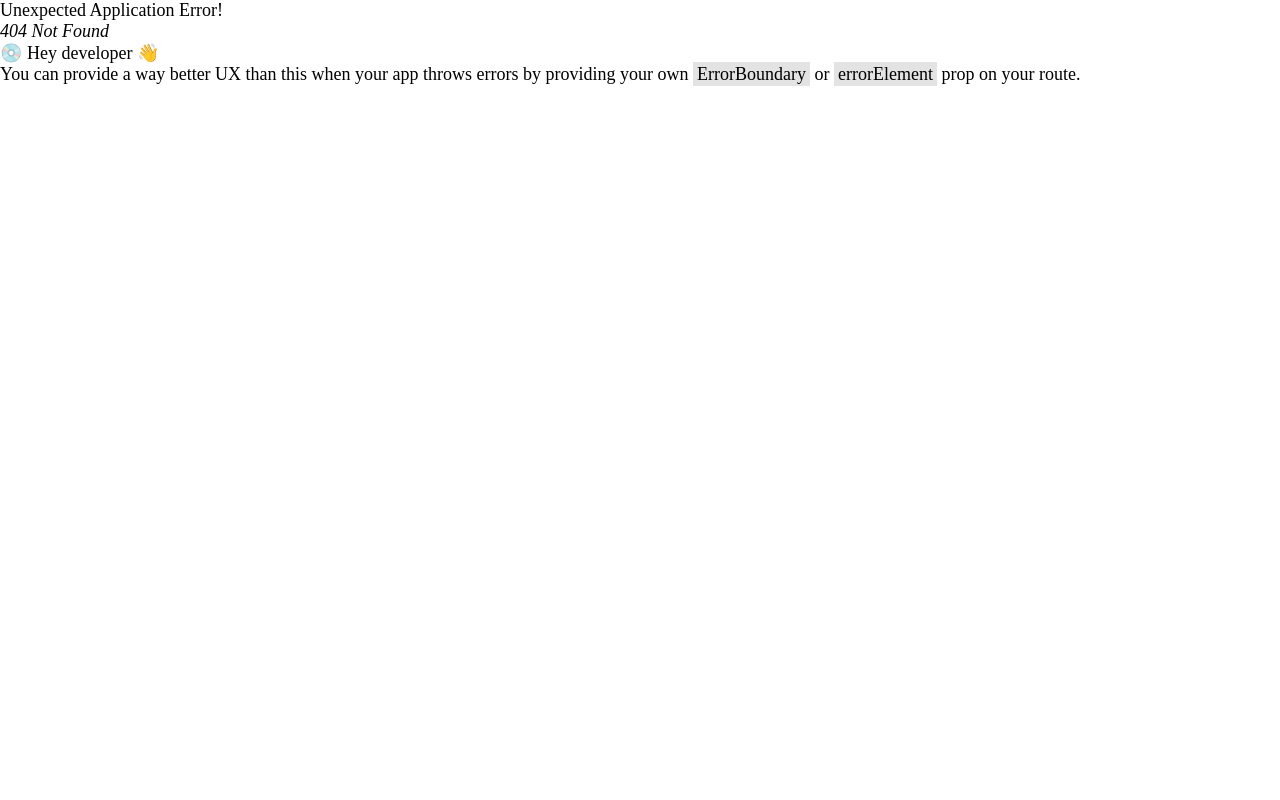
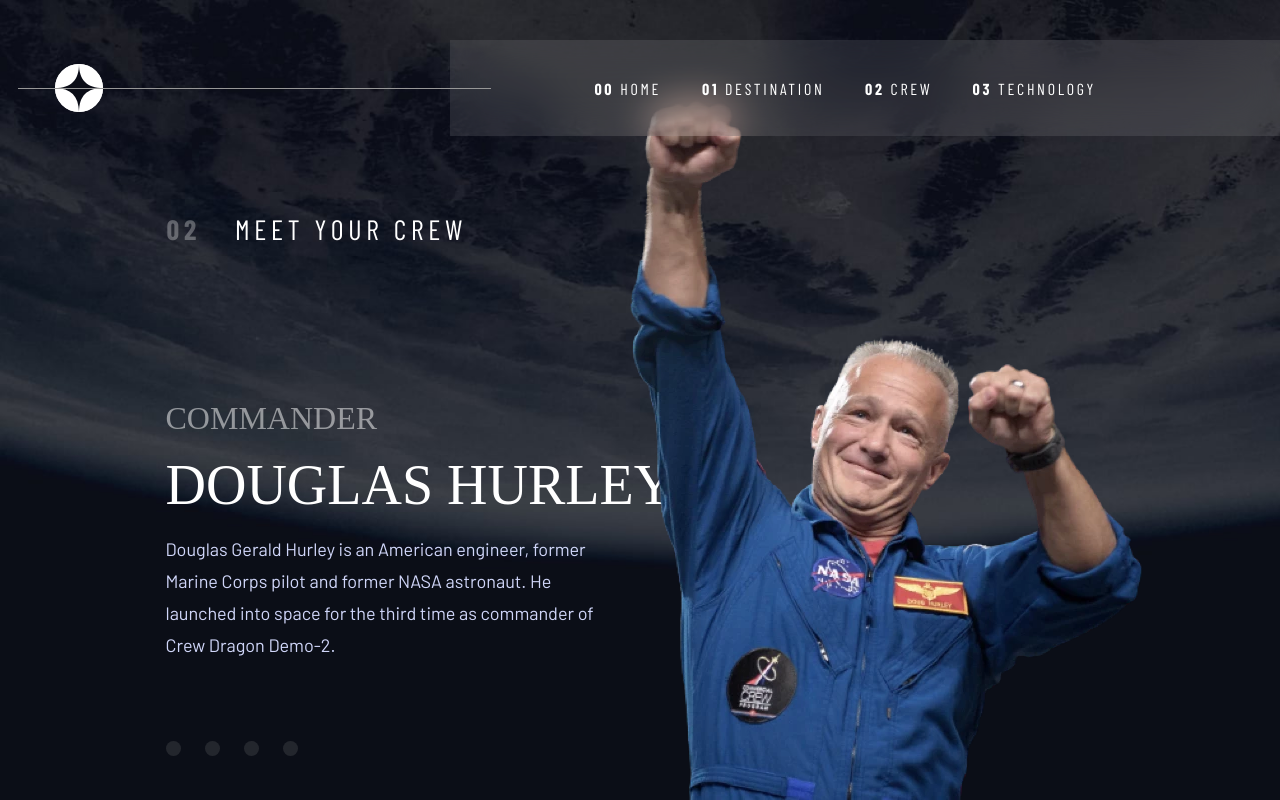
Before and after one commit to DavidXploidz/Space-Tourism-Landing, a React (Vite) app: page /crew in a window 1280 px wide. Before the commit this address had no page. Built offline with nearby package versions, Linux system fonts and the light colour scheme; a web font is replaced by a local one.

Commit message:
seccion de crew maquetada estaticamente

```diff
--- a/db.json
+++ b/db.json
@@ -3,8 +3,8 @@
     {
       "name": "Moon",
       "images": {
-        "png": "./assets/destination/image-moon.png",
-        "webp": "./assets/destination/image-moon.webp"
+        "png": "/images/destination/image-moon.png",
+        "webp": "/images/destination/image-moon.webp"
       },
       "description": "See our planet as you’ve never seen it before. A perfect relaxing trip away to help regain perspective and come back refreshed. While you’re there, take in some history by visiting the Luna 2 and Apollo 11 landing sites.",
       "distance": "384,400 km",
@@ -13,8 +13,8 @@
     {
       "name": "Mars",
       "images": {
-        "png": "./assets/destination/image-mars.png",
-        "webp": "./assets/destination/image-mars.webp"
+        "png": "/images/destination/image-mars.png",
+        "webp": "/images/destination/image-mars.webp"
       },
       "description": "Don’t forget to pack your hiking boots. You’ll need them to tackle Olympus Mons, the tallest planetary mountain in our solar system. It’s two and a half times the size of Everest!",
       "distance": "225 mil. km",
@@ -23,8 +23,8 @@
     {
       "name": "Europa",
       "images": {
-        "png": "./assets/destination/image-europa.png",
-        "webp": "./assets/destination/image-europa.webp"
+        "png": "/images/destination/image-europa.png",
+        "webp": "/images/destination/image-europa.webp"
       },
       "description": "The smallest of the four Galilean moons orbiting Jupiter, Europa is a winter lover’s dream. With an icy surface, it’s perfect for a bit of ice skating, curling, hockey, or simple relaxation in your snug wintery cabin.",
       "distance": "628 mil. km",
@@ -33,8 +33,8 @@
     {
       "name": "Titan",
       "images": {
-        "png": "./assets/destination/image-titan.png",
-        "webp": "./assets/destination/image-titan.webp"
+        "png": "/images/destination/image-titan.png",
+        "webp": "/images/destination/image-titan.webp"
       },
       "description": "The only moon known to have a dense atmosphere other than Earth, Titan is a home away from home (just a few hundred degrees colder!). As a bonus, you get striking views of the Rings of Saturn.",
       "distance": "1.6 bil. km",
@@ -45,8 +45,8 @@
     {
       "name": "Douglas Hurley",
       "images": {
-        "png": "./assets/crew/image-douglas-hurley.png",
-        "webp": "./assets/crew/image-douglas-hurley.webp"
+        "png": "/images/crew/image-douglas-hurley.png",
+        "webp": "/images/crew/image-douglas-hurley.webp"
       },
       "role": "Commander",
       "bio": "Douglas Gerald Hurley is an American engineer, former Marine Corps pilot and former NASA astronaut. He launched into space for the third time as commander of Crew Dragon Demo-2."
@@ -54,8 +54,8 @@
     {
       "name": "Mark Shuttleworth",
       "images": {
-        "png": "./assets/crew/image-mark-shuttleworth.png",
-        "webp": "./assets/crew/image-mark-shuttleworth.webp"
+        "png": "/images/crew/image-mark-shuttleworth.png",
+        "webp": "/images/crew/image-mark-shuttleworth.webp"
       },
       "role": "Mission Specialist",
       "bio": "Mark Richard Shuttleworth is the founder and CEO of Canonical, the company behind the Linux-based Ubuntu operating system. Shuttleworth became the first South African to travel to space as a space tourist."
@@ -63,8 +63,8 @@
     {
       "name": "Victor Glover",
       "images": {
-        "png": "./assets/crew/image-victor-glover.png",
-        "webp": "./assets/crew/image-victor-glover.webp"
+        "png": "/images/crew/image-victor-glover.png",
+        "webp": "/images/crew/image-victor-glover.webp"
       },
       "role": "Pilot",
       "bio": "Pilot on the first operational flight of the SpaceX Crew Dragon to the International Space Station. Glover is a commander in the U.S. Navy where he pilots an F/A-18.He was a crew member of Expedition 64, and served as a station systems flight engineer."
@@ -72,8 +72,8 @@
     {
       "name": "Anousheh Ansari",
       "images": {
-        "png": "./assets/crew/image-anousheh-ansari.png",
-        "webp": "./assets/crew/image-anousheh-ansari.webp"
+        "png": "/images/crew/image-anousheh-ansari.png",
+        "webp": "/images/crew/image-anousheh-ansari.webp"
       },
       "role": "Flight Engineer",
       "bio": "Anousheh Ansari is an Iranian American engineer and co-founder of Prodea Systems. Ansari was the fourth self-funded space tourist, the first self-funded woman to fly to the ISS, and the first Iranian in space."
@@ -83,24 +83,24 @@
     {
       "name": "Launch vehicle",
       "images": {
-        "portrait": "./assets/technology/image-launch-vehicle-portrait.jpg",
-        "landscape": "./assets/technology/image-launch-vehicle-landscape.jpg"
+        "portrait": "/images/technology/image-launch-vehicle-portrait.jpg",
+        "landscape": "/images/technology/image-launch-vehicle-landscape.jpg"
       },
       "description": "A launch vehicle or carrier rocket is a rocket-propelled vehicle used to carry a payload from Earth's surface to space, usually to Earth orbit or beyond. Our WEB-X carrier rocket is the most powerful in operation. Standing 150 metres tall, it's quite an awe-inspiring sight on the launch pad!"
     },
     {
       "name": "Spaceport",
       "images": {
-        "portrait": "./assets/technology/image-spaceport-portrait.jpg",
-        "landscape": "./assets/technology/image-spaceport-landscape.jpg"
+        "portrait": "/images/technology/image-spaceport-portrait.jpg",
+        "landscape": "/images/technology/image-spaceport-landscape.jpg"
       },
       "description": "A spaceport or cosmodrome is a site for launching (or receiving) spacecraft, by analogy to the seaport for ships or airport for aircraft. Based in the famous Cape Canaveral, our spaceport is ideally situated to take advantage of the Earth’s rotation for launch."
     },
     {
       "name": "Space capsule",
       "images": {
-        "portrait": "./assets/technology/image-space-capsule-portrait.jpg",
-        "landscape": "./assets/technology/image-space-capsule-landscape.jpg"
+        "portrait": "/images/technology/image-space-capsule-portrait.jpg",
+        "landscape": "/images/technology/image-space-capsule-landscape.jpg"
       },
       "description": "A space capsule is an often-crewed spacecraft that uses a blunt-body reentry capsule to reenter the Earth's atmosphere without wings. Our capsule is where you'll spend your time during the flight. It includes a space gym, cinema, and plenty of other activities to keep you entertained."
     }
--- a/router.jsx
+++ b/router.jsx
@@ -2,6 +2,7 @@ import { createBrowserRouter } from "react-router-dom";
 import Layout from "./src/layouts/Layout";
 import Inicio from "./src/views/Inicio";
 import Destination from "./src/views/Destination";
+import Crew from "./src/views/Crew";
 
 
 const router = createBrowserRouter([
@@ -25,6 +26,16 @@ const router = createBrowserRouter([
                 element: <Destination />
             }
         ]
+    },
+    {
+        path: '/crew',
+        element: <Layout />,
+        children: [
+            {
+                index: true,
+                element: <Crew />
+            }
+        ]
     }
 ]);
 
--- /dev/null
+++ b/src/components/MainTitle.jsx
@@ -0,0 +1,8 @@
+
+export default function MainTitle({number, title}) {
+  return (
+    <div>
+        <h2 className='destination__title'><span className='destination__title destination__title--span'>{number}</span>{title}</h2>
+    </div>
+  )
+}
--- /dev/null
+++ b/src/styles/Crew.css
@@ -0,0 +1,54 @@
+.crew{
+    background-image: url(/images/crew/background-crew-desktop.jpg);
+    background-size: cover;
+    background-position: top center;
+    background-repeat: no-repeat;
+    height: 100vh;
+    position: absolute;
+    inset: 0;
+    z-index: -1;
+}
+.crew__content{
+    margin-top: 154px;
+    margin-left: 165.5px;
+    font-family: var(--titles);
+    color: var(--White);
+    text-transform: uppercase;
+}
+.crew__role{
+    font-size: 32px;
+    opacity: 50%;
+    margin-bottom: 1rem;
+}
+.crew__name{
+    font-size: 56px;
+    margin-bottom: 1rem;
+}
+.crew__bio{
+    color: var(--Violet);
+    text-transform: none;
+    max-width: 444px;
+    font-family: var(--normal);
+    line-height: 32px;
+}
+.crew__image{
+    max-width: 100%;
+    display: block;
+    position: absolute;
+    bottom: 0;
+    right: 137px;
+}
+.crew__dots{
+    display: flex;
+    justify-content: space-between;
+    max-width: 132px;
+    margin-left: 165.5px;
+    margin-top: 5rem;
+}
+.crew__dot{
+    height: 15px;
+    width: 15px;
+    border-radius: 50%;
+    background-color: var(--Gray97);
+    filter: opacity(17.44%);
+}
--- a/src/styles/Destination.css
+++ b/src/styles/Destination.css
@@ -47,9 +47,19 @@
     font-size: 16px;
     font-family: var(--headings);
     text-transform: uppercase;
+    position: relative;
 }
 .destination__li:hover{
     cursor: pointer;
+}
+.destination__li:hover::after{
+    background-color: var(--Violet);
+    content: '';
+    height: 2px;
+    position: absolute;
+    bottom: -1rem;
+    width: 100%;
+    left: 0;
 }
 .destination__li--active{
     color: var(--White);
--- /dev/null
+++ b/src/views/Crew.jsx
@@ -0,0 +1,24 @@
+import MainTitle from '../components/MainTitle'
+import '../styles/Crew.css'
+
+export default function Crew() {
+  return (
+    <div className="crew">
+        <MainTitle number={'02'} title={'Meet your crew'} />
+        <div className='crew__content'>
+            <p className='crew__role'>Commander</p>
+            <h3 className='crew__name'>Douglas hurley</h3>
+            <p className='crew__bio'>
+                Douglas Gerald Hurley is an American engineer, former Marine Corps pilot and former NASA astronaut. He launched into space for the third time as commander of Crew Dragon Demo-2.
+            </p>
+        </div>
+        <div className='crew__dots'>
+            <div className='crew__dot'></div>
+            <div className='crew__dot'></div>
+            <div className='crew__dot'></div>
+            <div className='crew__dot'></div>
+        </div>
+        <img className='crew__image' src="/images/crew/image-douglas-hurley.webp" alt="Image person" />
+    </div>
+  )
+}
--- a/src/views/Destination.jsx
+++ b/src/views/Destination.jsx
@@ -19,10 +19,10 @@ export default function Destination() {
     const resultado = await respuesta.json();
     setData(resultado.destinations);
     setPlanet(resultado.destinations[index]);
-    console.log(resultado.destinations[index])
   }
 
-  const {name, description, distance, travel } = planet;
+  const {name, description, distance, travel, images } = planet;
+
 
   const handleChangeTab = (tab, index) => {
     setTab(tab)
@@ -34,7 +34,8 @@ export default function Destination() {
       <h2 className='destination__title'><span className='destination__title destination__title--span'>01</span>Pick your destination</h2>
       <div className='destination__grid'>
         <div className='destination__image'>
-            <img src="/images/destination/image-moon.png" alt="image moon" />
+            {/* <img src="/images/destination/image-moon.png" alt="image moon" /> */}
+            <img src={`${images?.png}`} alt={`${name}`} />
         </div>
         <div className='destination__content'>
           <ul className='destination__ul'>
```
